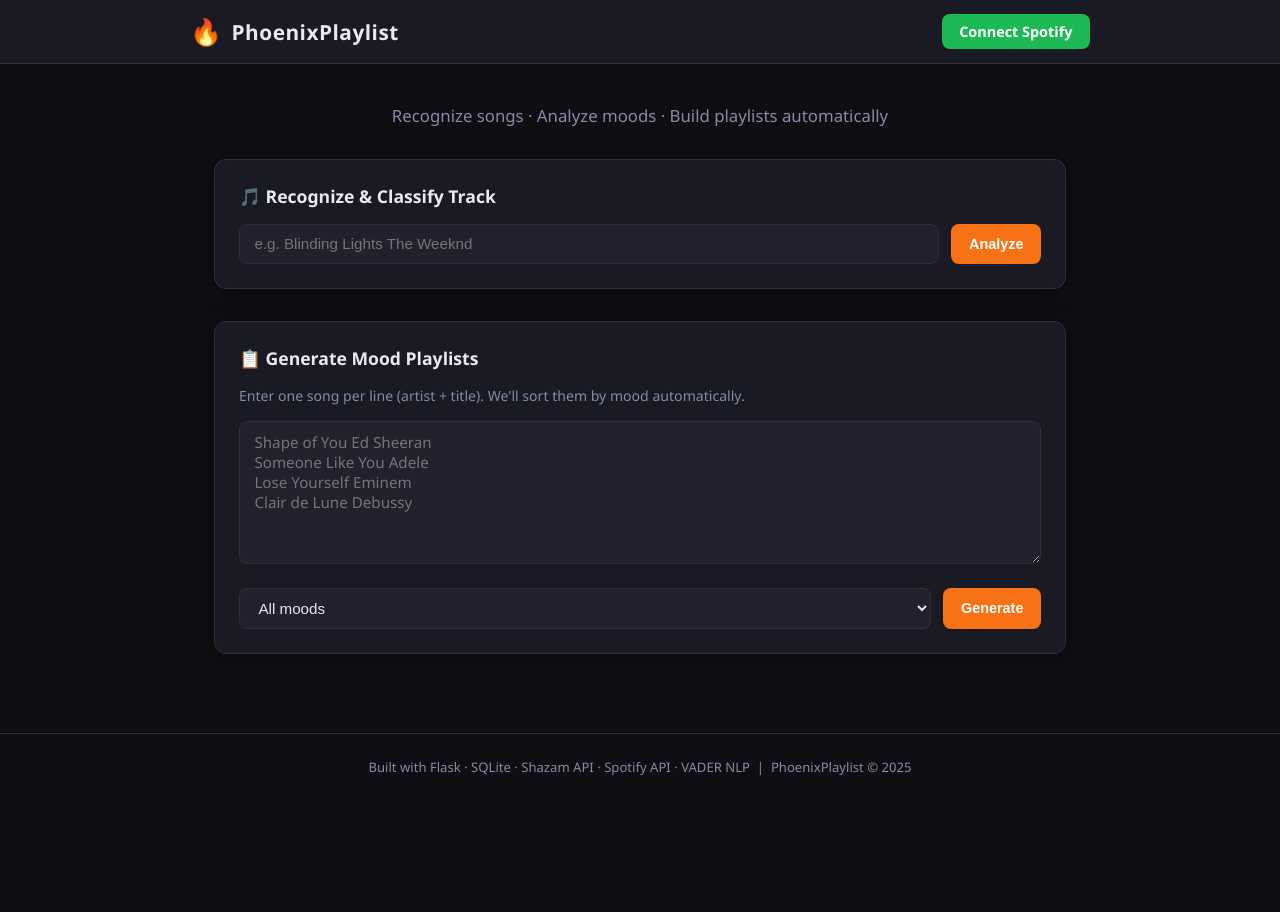
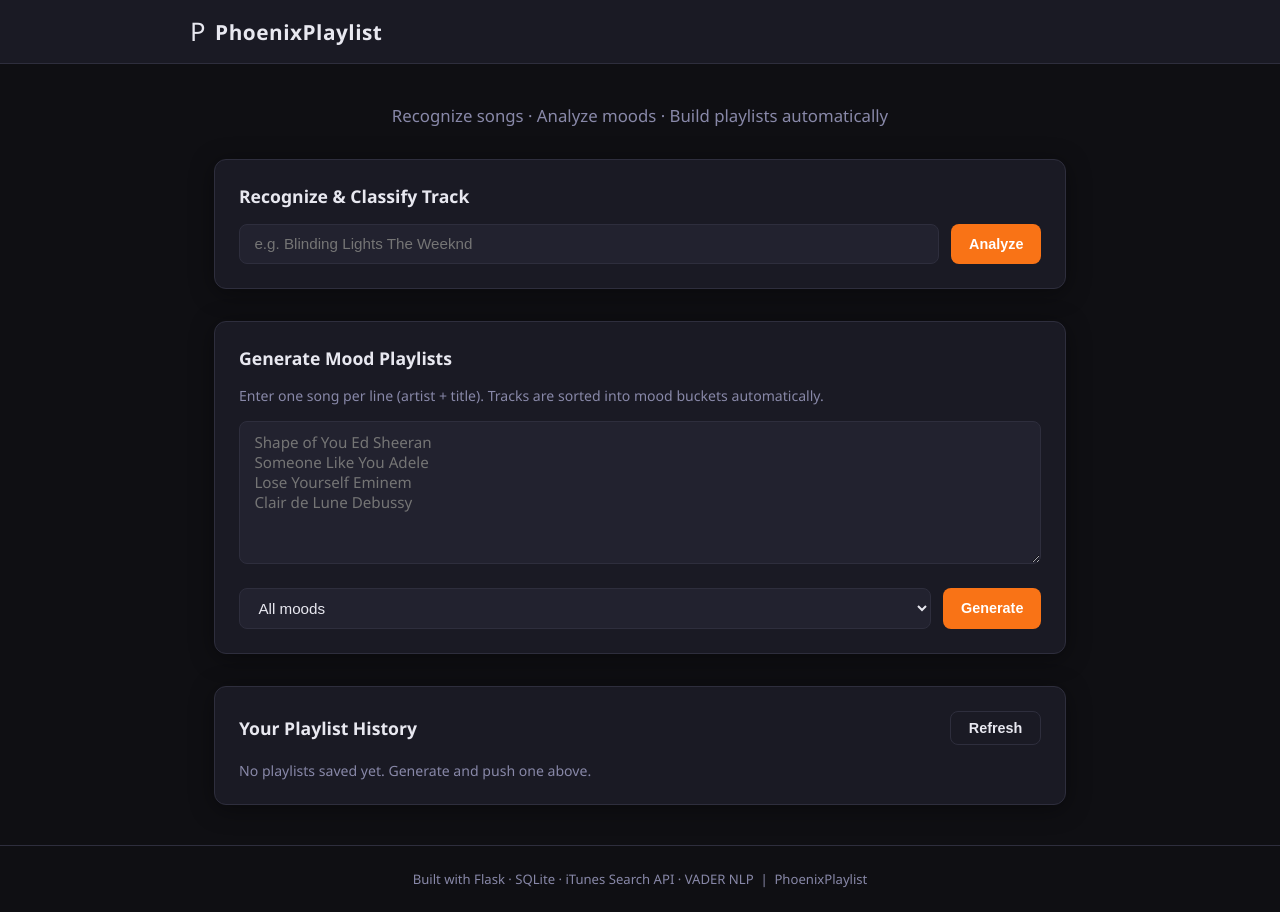
Before and after one commit to RaunakSinghSoi/Phoenix-Playlist, a Flask app: page / in a window 1280 px wide. Before the commit the page ends 776 px from the top, so only its background shows below. Run offline with Flask 3, Linux system fonts and the light colour scheme; data comes from the database, SQL or seed files in the repository; data that the repository does not hold is empty; parts of the project's set-up code (start-up, migrations or seed data) failed here and were passed over.

Commit message:
Replace Spotify push with local playlist saving
- Removed dependency on Spotify Web API for playlist creation, which
  is restricted for development-mode apps. Playlists are now saved
  directly to the local SQLite database.
- Added get_or_create_local_user helper so the app works without any
  external authentication. Spotify OAuth remains optional and is kept
  in place for future use if app gets production approval.
- Added /api/playlist/save endpoint that persists generated playlists
  and their tracks without any external API calls.
- Updated frontend to always show playlist history and renamed the
  Push to Spotify button to Save Playlist.

```diff
--- a/backend/app.py
+++ b/backend/app.py
@@ -19,8 +19,12 @@
 spotify_client = SpotifyClient()
 playlist_manager = PlaylistManager()
 
-# Initialise DB tables on startup
 db.init_db()
+
+
+def current_user_id() -> int:
+    """Return the active user's DB id: Spotify-linked if logged in, otherwise local."""
+    return session.get("user_db_id") or db.get_or_create_local_user()
 
 
 # ── Frontend ───────────────────────────────────────────────────────────────────
@@ -30,7 +34,7 @@
     return render_template("index.html", authenticated=bool(session.get("spotify_token")))
 
 
-# ── Spotify OAuth ──────────────────────────────────────────────────────────────
+# ── Spotify OAuth (optional, only needed if/when Spotify push is enabled) ─────
 
 @app.route("/auth/spotify")
 def spotify_auth():
@@ -48,7 +52,6 @@
     session["spotify_token"] = tokens["access_token"]
     session["spotify_refresh_token"] = tokens.get("refresh_token")
 
-    # Persist user to DB
     try:
         user_info = spotify_client.get_current_user()
         user_db_id = db.upsert_user(
@@ -70,7 +73,7 @@
     return redirect("/")
 
 
-# ── API: Song Recognition ──────────────────────────────────────────────────────
+# ── API: Recognition + Generation ──────────────────────────────────────────────
 
 @app.route("/api/recognize", methods=["POST"])
 def recognize():
@@ -84,8 +87,6 @@
     except Exception as e:
         return jsonify({"error": str(e)}), 500
 
-
-# ── API: Mood Playlist Generation ─────────────────────────────────────────────
 
 @app.route("/api/playlist/generate", methods=["POST"])
 def generate_playlist():
@@ -104,35 +105,37 @@
         return jsonify({"error": str(e)}), 500
 
 
-@app.route("/api/playlist/push", methods=["POST"])
-def push_playlist():
-    if not session.get("spotify_token"):
-        return jsonify({"error": "Not authenticated with Spotify. Visit /auth/spotify first."}), 401
+# ── API: Save Playlist Locally ─────────────────────────────────────────────────
 
+@app.route("/api/playlist/save", methods=["POST"])
+def save_playlist_local():
+    """
+    Save a generated mood playlist to the local database.
+    Works without any Spotify authentication.
+    """
     body = request.get_json(silent=True) or {}
     tracks = body.get("tracks", [])
-    mood = body.get("mood", "happy")
+    mood   = body.get("mood", "happy")
 
     if not tracks:
         return jsonify({"error": "tracks list is required"}), 400
 
     try:
-        result = playlist_manager.push_mood_playlist_to_spotify(tracks, mood)
-
-        # Persist playlist + tracks to DB
-        user_db_id = session.get("user_db_id")
-        if user_db_id:
-            playlist_id = db.save_playlist(
-                user_id=user_db_id,
-                playlist_name=result["name"],
-                mood_category=mood,
-                track_count=result["tracks_added"],
-                spotify_uri=result.get("playlist_id", ""),
-                spotify_url=result.get("playlist_url", ""),
-            )
-            db.save_tracks(playlist_id, tracks)
-
-        return jsonify(result)
+        from backend.playlist_manager import MOOD_PLAYLIST_NAMES
+        user_id = current_user_id()
+        playlist_id = db.save_playlist(
+            user_id=user_id,
+            playlist_name=MOOD_PLAYLIST_NAMES.get(mood, f"Phoenix {mood.capitalize()}"),
+            mood_category=mood,
+            track_count=len(tracks),
+        )
+        db.save_tracks(playlist_id, tracks)
+        return jsonify({
+            "playlist_id":  playlist_id,
+            "name":         MOOD_PLAYLIST_NAMES.get(mood, f"Phoenix {mood.capitalize()}"),
+            "tracks_added": len(tracks),
+            "mood":         mood,
+        })
     except Exception as e:
         return jsonify({"error": str(e)}), 500
 
@@ -141,31 +144,21 @@
 
 @app.route("/api/history", methods=["GET"])
 def get_history():
-    """Return the authenticated user's past playlists."""
-    user_db_id = session.get("user_db_id")
-    if not user_db_id:
-        return jsonify({"error": "Not authenticated"}), 401
-    playlists = db.get_user_playlists(user_db_id)
+    user_id = current_user_id()
+    playlists = db.get_user_playlists(user_id)
     return jsonify({"playlists": playlists})
 
 
 @app.route("/api/history/<int:playlist_id>/tracks", methods=["GET"])
 def get_history_tracks(playlist_id: int):
-    """Return tracks for a specific saved playlist."""
-    user_db_id = session.get("user_db_id")
-    if not user_db_id:
-        return jsonify({"error": "Not authenticated"}), 401
     tracks = db.get_playlist_tracks(playlist_id)
     return jsonify({"tracks": tracks})
 
 
 @app.route("/api/history/stats", methods=["GET"])
 def get_mood_stats():
-    """Return per-mood playlist/track counts for the current user."""
-    user_db_id = session.get("user_db_id")
-    if not user_db_id:
-        return jsonify({"error": "Not authenticated"}), 401
-    stats = db.get_mood_stats(user_db_id)
+    user_id = current_user_id()
+    stats = db.get_mood_stats(user_id)
     return jsonify({"stats": stats})
 
 
@@ -176,7 +169,5 @@
     return jsonify({"status": "ok", "authenticated": bool(session.get("spotify_token"))})
 
 
-
-
 if __name__ == "__main__":
     app.run(debug=DEBUG, port=5000)
--- a/backend/database.py
+++ b/backend/database.py
@@ -84,6 +84,15 @@
         return dict(row) if row else None
 
 
+def get_or_create_local_user() -> int:
+    """Return the id of the default local user, creating it if necessary."""
+    return upsert_user(
+        spotify_id="local_default",
+        email="",
+        display_name="Local User",
+    )
+
+
 # ── Playlists ──────────────────────────────────────────────────────────────────
 
 def save_playlist(
--- a/frontend/static/js/app.js
+++ b/frontend/static/js/app.js
@@ -184,21 +184,21 @@
   }
 }
 
-// ── Push to Spotify ────────────────────────────────────────────────────────
+// ── Save Playlist Locally ──────────────────────────────────────────────────
 
-async function pushToSpotify() {
+async function savePlaylist() {
   const mood     = document.getElementById('push-mood').value;
   const resultEl = document.getElementById('push-result');
-  const btn      = document.querySelector('.push-area .btn-spotify');
+  const btn      = document.querySelector('.push-area .btn-primary');
 
   if (!lastBatchResult || !(lastBatchResult[mood] || []).length) {
-    showResult(resultEl, `No tracks in the "${mood}" playlist to push.`, true);
+    showResult(resultEl, `No tracks in the "${mood}" playlist to save.`, true);
     return;
   }
 
   setLoading(btn, true);
   try {
-    const res  = await fetch('/api/playlist/push', {
+    const res  = await fetch('/api/playlist/save', {
       method: 'POST',
       headers: { 'Content-Type': 'application/json' },
       body: JSON.stringify({ tracks: lastBatchResult[mood], mood }),
@@ -208,9 +208,8 @@
     if (data.error) { showResult(resultEl, `Error: ${data.error}`, true); return; }
 
     showResult(resultEl, `
-      <strong>Playlist created:</strong> ${data.name}<br/>
-      ${data.tracks_added} tracks added.<br/>
-      <a href="${data.playlist_url}" target="_blank" rel="noopener" style="color:var(--green)">Open in Spotify</a>
+      <strong>Playlist saved:</strong> ${data.name}<br/>
+      ${data.tracks_added} tracks saved to your history.
     `);
     loadHistory();
   } catch (err) {
@@ -266,7 +265,7 @@
           </div>
         </div>
         <div class="history-item-right">
-          ${p.spotify_url ? `<a href="${p.spotify_url}" target="_blank" rel="noopener" class="btn btn-spotify btn-sm">Open</a>` : ''}
+          <span class="mood-count">#${p.id}</span>
         </div>
       </div>`).join('')}
     </div>`;
--- a/frontend/templates/index.html
+++ b/frontend/templates/index.html
@@ -3,23 +3,15 @@
 <head>
   <meta charset="UTF-8" />
   <meta name="viewport" content="width=device-width, initial-scale=1.0" />
-  <title>PhoenixPlaylist 🎵</title>
+  <title>PhoenixPlaylist</title>
   <link rel="stylesheet" href="/static/css/style.css" />
 </head>
 <body>
   <header>
     <div class="header-inner">
       <div class="logo">
-        <span class="logo-icon">🔥</span>
+        <span class="logo-icon">P</span>
         <h1>PhoenixPlaylist</h1>
-      </div>
-      <div class="auth-area">
-        {% if authenticated %}
-          <span class="badge badge-green">Spotify Connected</span>
-          <a href="/auth/logout" class="btn btn-outline">Logout</a>
-        {% else %}
-          <a href="/auth/spotify" class="btn btn-spotify">Connect Spotify</a>
-        {% endif %}
       </div>
     </div>
   </header>
@@ -31,7 +23,7 @@
 
     <!-- Single Track Recognition -->
     <section class="card" id="recognize-section">
-      <h2>🎵 Recognize &amp; Classify Track</h2>
+      <h2>Recognize &amp; Classify Track</h2>
       <div class="input-row">
         <input type="text" id="query-input" placeholder="e.g. Blinding Lights The Weeknd" />
         <button class="btn btn-primary" onclick="recognizeTrack()">Analyze</button>
@@ -41,8 +33,8 @@
 
     <!-- Batch Playlist Generation -->
     <section class="card" id="batch-section">
-      <h2>📋 Generate Mood Playlists</h2>
-      <p class="hint">Enter one song per line (artist + title). We'll sort them by mood automatically.</p>
+      <h2>Generate Mood Playlists</h2>
+      <p class="hint">Enter one song per line (artist + title). Tracks are sorted into mood buckets automatically.</p>
       <textarea id="batch-input" rows="6" placeholder="Shape of You Ed Sheeran&#10;Someone Like You Adele&#10;Lose Yourself Eminem&#10;Clair de Lune Debussy"></textarea>
       <div class="input-row mt-sm">
         <select id="mood-filter">
@@ -61,7 +53,6 @@
     <section id="mood-boards" class="hidden">
       <h2 class="section-title">Mood Playlists</h2>
       <div class="mood-grid" id="mood-grid"></div>
-      {% if authenticated %}
       <div class="push-area">
         <select id="push-mood">
           <option value="happy">Happy</option>
@@ -69,36 +60,29 @@
           <option value="energetic">Energetic</option>
           <option value="chill">Chill</option>
         </select>
-        <button class="btn btn-spotify" onclick="pushToSpotify()">Push to Spotify ➔</button>
+        <button class="btn btn-primary" onclick="savePlaylist()">Save Playlist</button>
       </div>
-      {% else %}
-      <p class="hint center"><a href="/auth/spotify">Connect Spotify</a> to push playlists to your account.</p>
-      {% endif %}
       <div id="push-result" class="result-box hidden mt-sm"></div>
     </section>
 
-    <!-- Playlist History (only shown when authenticated) -->
-    {% if authenticated %}
+    <!-- Playlist History -->
     <section class="card" id="history-section">
       <div class="history-header">
-        <h2>🗂️ Your Playlist History</h2>
+        <h2>Your Playlist History</h2>
         <button class="btn btn-outline" onclick="loadHistory()">Refresh</button>
       </div>
       <div id="stats-row" class="stats-row hidden"></div>
       <div id="history-list">
-        <p class="hint">Loading your saved playlists…</p>
+        <p class="hint">Loading saved playlists...</p>
       </div>
     </section>
-    {% endif %}
   </main>
 
   <footer>
-    <p>Built with Flask &middot; SQLite &middot; Shazam API &middot; Spotify API &middot; VADER NLP &nbsp;|&nbsp; PhoenixPlaylist &copy; 2025</p>
+    <p>Built with Flask &middot; SQLite &middot; iTunes Search API &middot; VADER NLP &nbsp;|&nbsp; PhoenixPlaylist</p>
   </footer>
 
   <script src="/static/js/app.js"></script>
-  {% if authenticated %}
   <script>loadHistory();</script>
-  {% endif %}
 </body>
 </html>
```
